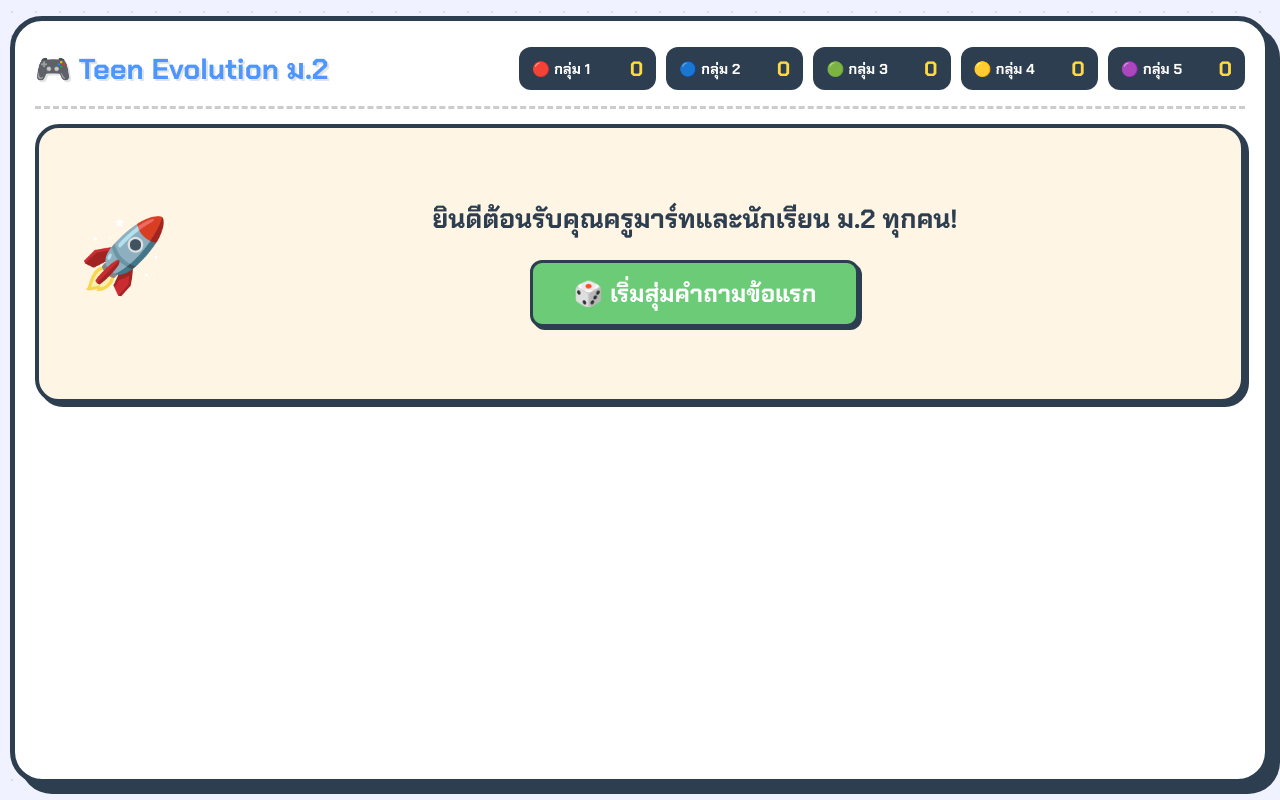
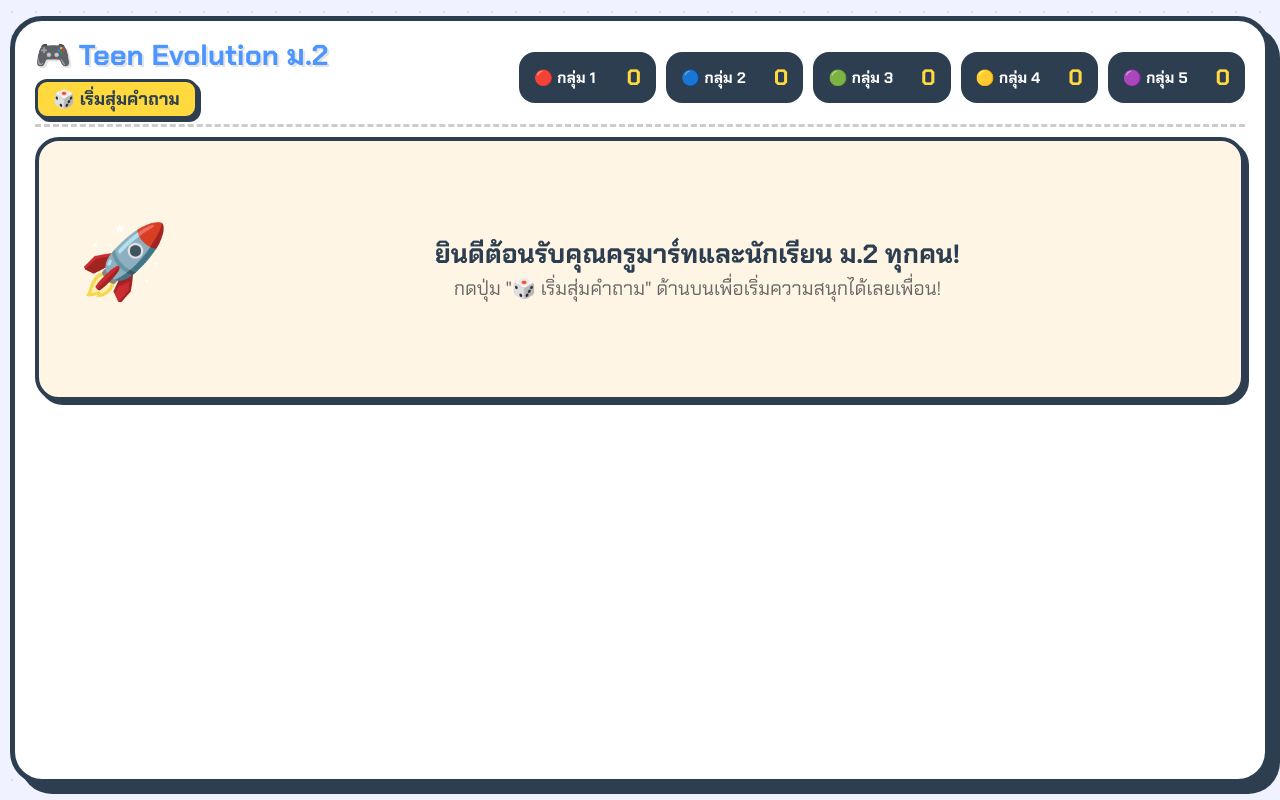
Before and after one commit to saamarthhh/teen-evolution-game, a plain HTML site: page index.html in a window 1280 px wide. Drawn offline with Linux system fonts and the light colour scheme.

Commit message:
Add files via upload

```diff
--- a/index.html
+++ b/index.html
@@ -31,7 +31,7 @@
             display: flex;
             justify-content: center;
             align-items: center;
-            overflow: hidden; /* ห้ามมีแถบเลื่อนเด็ดขาด */
+            overflow: hidden;
         }
 
         /* โครงสร้างหลักแบบล็อกขนาดหน้าจอแอป */
@@ -57,7 +57,13 @@
             align-items: center;
             border-bottom: 3px dashed #ccc;
             padding-bottom: 10px;
-            height: 10%;
+            height: 12%;
+        }
+
+        .app-title-zone {
+            display: flex;
+            flex-direction: column;
+            align-items: flex-start;
         }
 
         .app-title {
@@ -66,6 +72,27 @@
             color: var(--secondary);
             margin: 0;
             text-shadow: 2px 2px 0px #E3E3E3;
+        }
+
+        /* ปุ่มหลักสำหรับครูมาร์ทกดควบคุมเกม */
+        .btn-control {
+            background: var(--warning);
+            color: var(--dark);
+            font-family: 'Chakra Petch', sans-serif;
+            font-size: 1.1rem;
+            font-weight: bold;
+            padding: 6px 15px;
+            border: 3px solid var(--dark);
+            border-radius: 12px;
+            cursor: pointer;
+            box-shadow: 3px 3px 0px var(--dark);
+            margin-top: 5px;
+            transition: 0.1s;
+        }
+
+        .btn-control:active {
+            transform: translate(2px, 2px);
+            box-shadow: 1px 1px 0px var(--dark);
         }
 
         /* บอร์ดคะแนน 5 กลุ่มด้านบน */
@@ -79,8 +106,8 @@
         .team-box {
             background: var(--dark);
             color: white;
-            padding: 5px 10px;
-            border-radius: 12px;
+            padding: 8px 12px;
+            border-radius: 16px;
             text-align: center;
             border: 3px solid transparent;
             display: flex;
@@ -94,30 +121,30 @@
             transform: scale(1.05);
         }
 
-        .team-name { font-size: 0.9rem; font-weight: bold; }
-        .team-score { font-size: 1.3rem; color: var(--warning); font-weight: bold; }
+        .team-name { font-size: 0.95rem; font-weight: bold; }
+        .team-score { font-size: 1.4rem; color: var(--warning); font-weight: bold; }
 
         /* พื้นที่ตรงกลาง: โจทย์ และ แถบเวลา */
         .main-playzone {
-            height: 50%;
+            height: 48%;
             display: flex;
             flex-direction: column;
             justify-content: center;
             align-items: center;
-            margin: 15px 0;
+            margin: 10px 0;
         }
 
         /* การ์ดโจทย์คำถามขนาดใหญ่ */
         .question-card {
             width: 100%;
-            height: 85%;
+            height: 82%;
             background: #FFF5E4;
             border: 4px solid var(--dark);
             border-radius: 24px;
             padding: 20px 40px;
             display: flex;
             align-items: center;
-            gap: 20px;
+            gap: 25px;
             box-shadow: 4px 4px 0px var(--dark);
         }
 
@@ -142,18 +169,18 @@
         /* ตัวจับเวลาคล้าย Kahoot */
         .timer-zone {
             width: 100%;
-            height: 15%;
+            height: 18%;
             display: flex;
             align-items: center;
             gap: 15px;
-            margin-top: 10px;
+            margin-top: 5px;
         }
 
         .timer-label {
             font-size: 1.2rem;
             font-weight: bold;
             color: var(--primary);
-            min-width: 90px;
+            min-width: 95px;
         }
 
         .timer-track {
@@ -172,7 +199,7 @@
             transition: width 1s linear;
         }
 
-        /* โซนเลือกกลุ่มที่จะตอบ (สเต็ป 1) */
+        /* โซนเลือกกลุ่มที่จะตอบ */
         .selector-zone {
             height: 10%;
             background: #E8F0FE;
@@ -181,7 +208,7 @@
             display: flex;
             align-items: center;
             justify-content: center;
-            gap: 10px;
+            gap: 12px;
             padding: 5px;
         }
 
@@ -193,14 +220,15 @@
 
         .team-btn {
             font-family: 'Chakra Petch', sans-serif;
-            padding: 6px 16px;
+            padding: 6px 18px;
             font-size: 1.1rem;
             font-weight: bold;
             border: 2px solid var(--dark);
-            border-radius: 10px;
+            border-radius: 12px;
             cursor: pointer;
             background: white;
             box-shadow: 2px 2px 0px var(--dark);
+            transition: 0.1s;
         }
 
         .team-btn.selected {
@@ -210,7 +238,7 @@
             box-shadow: 0px 0px 0px var(--dark);
         }
 
-        /* โซนแผงปุ่มคำตอบ 4 สี (สเต็ป 2) */
+        /* โซนแผงปุ่มคำตอบ 4 สี */
         .answers-grid {
             height: 30%;
             display: grid;
@@ -223,7 +251,7 @@
             color: white;
             border: 3px solid var(--dark);
             border-radius: 20px;
-            padding: 15px 25px;
+            padding: 12px 25px;
             cursor: pointer;
             box-shadow: 4px 4px 0px var(--dark);
             display: flex;
@@ -273,7 +301,7 @@
             padding: 30px;
             text-align: center;
             box-shadow: 8px 8px 0px var(--dark);
-            animation: popIn 0.3s cubic-with-breathing;
+            animation: popIn 0.3s cubic-bezier(0.175, 0.885, 0.32, 1.275);
         }
 
         @keyframes popIn {
@@ -281,12 +309,12 @@
             100% { transform: scale(1); opacity: 1; }
         }
 
-        .modal-status { font-size: 2.5rem; font-weight: bold; margin-bottom: 15px; }
+        .modal-status { font-size: 2.3rem; font-weight: bold; margin-bottom: 15px; }
         .status-correct { color: var(--success); }
         .status-wrong { color: var(--primary); }
 
         .modal-explain {
-            font-size: 1.35rem;
+            font-size: 1.3rem;
             color: #333;
             line-height: 1.6;
             background: #F8F9FA;
@@ -310,13 +338,6 @@
             box-shadow: 3px 3px 0px var(--dark);
         }
 
-        .btn-start-game {
-            background: var(--success);
-            color: white;
-            font-size: 1.5rem;
-            padding: 15px 40px;
-        }
-
         .hidden { display: none !important; }
     </style>
 </head>
@@ -324,9 +345,12 @@
 
     <div class="app-window">
 
-        <!-- ส่วนหัว: ชื่อเกม และ Scoreboard ของทั้ง 5 กลุ่ม -->
+        <!-- ส่วนหัว: ชื่อเกม ปุ่มควบคุมสำหรับครู และ Scoreboard -->
         <div class="app-header">
-            <h1 class="app-title">🎮 Teen Evolution ม.2</h1>
+            <div class="app-title-zone">
+                <h1 class="app-title">🎮 Teen Evolution ม.2</h1>
+                <button class="btn-control" id="control-game-btn" onclick="nextQuestion()">🎲 เริ่มสุ่มคำถาม</button>
+            </div>
 
             <div class="scoreboard">
                 <div class="team-box" id="team-box-1"><span class="team-name">🔴 กลุ่ม 1</span><span class="team-score" id="score1">0</span></div>
@@ -343,11 +367,11 @@
                 <div id="avatar" class="question-avatar">🚀</div>
                 <div id="situation-title" class="question-text" style="text-align: center; width: 100%;">
                     ยินดีต้อนรับคุณครูมาร์ทและนักเรียน ม.2 ทุกคน!<br>
-                    <button class="team-btn btn-close-modal btn-start-game" style="margin-top:20px;" onclick="nextQuestion()">🎲 เริ่มสุ่มคำถามข้อแรก</button>
+                    <span style="font-size:1.2rem; font-weight:normal; color:#666;">กดปุ่ม "🎲 เริ่มสุ่มคำถาม" ด้านบนเพื่อเริ่มความสนุกได้เลยเพื่อน!</span>
                 </div>
             </div>
 
-            <!-- แถบเวลาสไตล์ Kahoot -->
+            <!-- แถบเวลาถอยหลัง (ซ่อนไว้ก่อนเริ่มเกม) -->
             <div class="timer-zone" id="timer-area" style="visibility: hidden;">
                 <div class="timer-label" id="timer-text">เวลา: 25 วิ</div>
                 <div class="timer-track">
@@ -356,7 +380,7 @@
             </div>
         </div>
 
-        <!-- ขั้นตอนที่ 1: เลือกกลุ่มที่ยกมือก่อนเพื่อล็อกสิทธิ์ตอบคำถาม -->
+        <!-- แถบเลือกกลุ่มสิทธิ์การตอบ -->
         <div id="selector-zone" class="selector-zone" style="visibility: hidden;">
             <span class="selector-label">📢 กลุ่มไหนยกมือก่อน? ให้ครูคลิกเลือกกลุ่ม:</span>
             <button class="team-btn" id="btn-t1" onclick="selectTeam(1)">กลุ่ม 1</button>
@@ -366,7 +390,7 @@
             <button class="team-btn" id="btn-t5" onclick="selectTeam(5)">กลุ่ม 5</button>
         </div>
 
-        <!-- ขั้นตอนที่ 2: ปุ่มตัวเลือกคำถาม 4 ด้าน -->
+        <!-- แผงปุ่มคำตอบ 4 ด้าน -->
         <div id="answer-area" class="answers-grid" style="visibility: hidden;">
             <div class="answer-button kh-red" onclick="checkAnswer('body')">
                 <div class="answer-shape">▲</div>
@@ -398,7 +422,7 @@
             </div>
         </div>
 
-        <!-- หน้าต่างแอปเด้งขึ้นมาใหม่เมื่อเฉลยหรือหมดเวลา (Modal Popup) -->
+        <!-- หน้าต่างป๊อปอัปเฉลยผลลัพธ์ (Modal) -->
         <div id="result-modal" class="modal-overlay hidden">
             <div class="modal-content">
                 <div id="modal-status" class="modal-status">🏆 ผลลัพธ์คำตอบ</div>
@@ -410,7 +434,7 @@
     </div>
 
     <script>
-        // คลังข้อคำถามวิเคราะห์ 12 ข้อที่เหมาะสมกับเวลา 5-8 นาที
+        // คลังข้อคำถามวิเคราะห์ 12 ข้อ
         const situations = [
             { text: "เบสตั้งใจอ่านหนังสือสอบจนถึงตี 3 ติดต่อกันหลายวัน แต่พอเข้าห้องสอบจริงกลับรู้สึกเบลอ ตื้อ คิดเลขไม่ออก และมีอาการปวดหัวตึบๆ ปัจจัยต้นเหตุหลักส่งผลกระทบต่อพัฒนาการด้านใด?", aspect: "body", explain: "การนอนดึก (พักผ่อนไม่เพียงพอ) เป็นปัจจัยทางด้านร่างกายที่เป็นต้นเหตุแรกสุด ทำให้สมองเบลอและเกิดอาการทางกายภาพก่อน แล้วจึงส่งผลกระทบต่อเนื่องไปยังระบบความคิดความจำทีหลังครับ", avatar: "📝" },
             { text: "ฟ้าเห็นเพื่อนสนิทในกลุ่มพากันไปเจาะสะดือและย้อมสีผมสีแรงๆ ฟ้ากลัวว่าจะคุยกับเพื่อนไม่รู้เรื่องและกลัวเพื่อนไม่คบ จึงตัดสินใจไปทำตามเพื่อนบ้าง ปัจจัยนี้เกี่ยวข้องกับด้านใดที่สุด?", aspect: "social", explain: "มีแรงผลักดันมาจาก 'กลุ่มเพื่อน' และความต้องการ 'การยอมรับในกลุ่มสังคม' เพื่อให้เข้ากับพวกพ้องได้ วัยรุ่นจึงยอมเปลี่ยนแปลงพฤติกรรมภายนอกของตัวเองตามกลุ่มเพื่อน", avatar: "💇‍♀️" },
@@ -437,30 +461,38 @@
             selectedTeamNum = null;
             timeLeft = 25;
 
-            // รีเซ็ตสถานะ UI บอร์ด
+            // รีเซ็ตสถานะ UI บอร์ดเลือกทีม
             for(let i=1; i<=5; i++) {
                 document.getElementById(`btn-t${i}`).classList.remove('selected');
                 document.getElementById(`team-box-${i}`).classList.remove('active-team');
             }
 
-            // สุ่มคำถาม
+            // สุ่มคำถามใหม่
             const randomIndex = Math.floor(Math.random() * situations.length);
             currentQuestion = situations[randomIndex];
 
             document.getElementById('avatar').innerText = currentQuestion.avatar;
             document.getElementById('situation-title').innerText = currentQuestion.text;
 
-            // เปิดแสดงองค์ประกอบทั้งหมดในหน้าจอเดียว
+            // เปิดแสดงองค์ประกอบแอปทั้งหมดพร้อมกัน
             document.getElementById('timer-area').style.visibility = 'visible';
             document.getElementById('selector-zone').style.visibility = 'visible';
             document.getElementById('answer-area').style.visibility = 'visible';
 
-            document.getElementById('start-btn').innerText = "⏭️ ข้ามข้อนี้";
+            // เปลี่ยนข้อความบนปุ่มหลักของครู
+            document.getElementById('control-game-btn').innerText = "⏭️ สุ่มข้อต่อไป";
 
-            // เริ่มนับเวลาแถบวิ่ง
+            // สั่งเริ่มเปิดตัวจับเวลาถอยหลัง 25 วินาที
             document.getElementById('timer-text').innerText = `เวลา: ${timeLeft} วิ`;
             const timerBar = document.getElementById('timer-bar');
+
+            // ปิดอนิเมชันชั่วคราวเพื่อรีเซ็ตแถบให้เต็ม 100% ก่อนเริ่มวิ่งใหม่
+            timerBar.style.transition = 'none';
             timerBar.style.width = '100%';
+
+            // บังคับให้เบราว์เซอร์รับรู้การเคลียร์ค่า ก่อนเปิดให้แถบอนิเมชันทำงาน
+            timerBar.offsetHeight;
+            timerBar.style.transition = 'width 1s linear';
 
             timerInterval = setInterval(() => {
                 timeLeft--;
@@ -488,7 +520,7 @@
         function checkAnswer(selectedAspect) {
             if (!currentQuestion) return;
             if (selectedTeamNum === null) {
-                alert("📢 ครูมาร์ทอย่าลืมคลิกเลือก 'กลุ่มที่ยกมือก่อน' ในแถบสีฟ้าด้วยครับเพื่อน!");
+                alert("📢 ครูมาร์ทอย่าลืมคลิกเลือก 'กลุ่มที่ยกมือก่อน' ในแถบสีฟ้าด้านบนด้วยครับเพื่อน!");
                 return;
             }
 
@@ -501,37 +533,36 @@
             let aspectText = { body: "ด้านร่างกาย", mind: "ด้านจิตใจและอารมณ์", social: "ด้านสังคม", intel: "ด้านสติปัญญา" }[currentQuestion.aspect];
 
             if (selectedAspect === currentQuestion.aspect) {
-                // ตอบถูก
                 scores[selectedTeamNum] += 1;
                 modalStatus.innerHTML = `<span class="status-correct">🎉 ถูกต้องแม่นยำ! กลุ่มที่ ${selectedTeamNum} รับไป 1 คะแนน</span>`;
             } else {
-                // ตอบผิด
                 modalStatus.innerHTML = `<span class="status-wrong">❌ ยังไม่ถูกจ้า กลุ่มที่ ${selectedTeamNum}!</span><br><small style="font-size:1.2rem; color:#666;">เฉลยข้อนี้คือ: <b>${aspectText}</b></small>`;
             }
 
-            modalExplain.innerHTML = `<b>💡 บทวิเคราะห์เชิงลึก:</b> ${currentQuestion.explain}`;
+            modalExplain.innerHTML = `<b>💡 บทวิเคราะห์เชิงลึกสำหรับอธิบายเด็กๆ:</b><br>${currentQuestion.explain}`;
             modal.classList.remove('hidden');
         }
 
         function timeOut() {
+            clearInterval(timerInterval);
             const modal = document.getElementById('result-modal');
             const modalStatus = document.getElementById('modal-status');
             const modalExplain = document.getElementById('modal-explain');
 
             let aspectText = { body: "ด้านร่างกาย", mind: "ด้านจิตใจและอารมณ์", social: "ด้านสังคม", intel: "ด้านสติปัญญา" }[currentQuestion.aspect];
 
-            modalStatus.innerHTML = `<span class="status-wrong">⏰ หมดเวลาถกเถียงกันแล้วจ้า!</span><br><small style="font-size:1.2rem; color:#666;">ไม่มีกลุ่มไหนได้คะแนน (เฉลยคือ: <b>${aspectText}</b>)</small>`;
-            modalExplain.innerHTML = `<b>💡 บทวิเคราะห์เชิงลึก:</b> ${currentQuestion.explain}`;
+            modalStatus.innerHTML = `<span class="status-wrong">⏰ หมดเวลาถกเถียงกันแล้วจ้า!</span><br><small style="font-size:1.2rem; color:#666;">ไม่มีกลุ่มไหนได้คะแนนในข้อนี้ (เฉลยคือ: <b>${aspectText}</b>)</small>`;
+            modalExplain.innerHTML = `<b>💡 บทวิเคราะห์เชิงลึกสำหรับอธิบายเด็กๆ:</b><br>${currentQuestion.explain}`;
             modal.classList.remove('hidden');
         }
 
         function closeModal() {
             document.getElementById('result-modal').classList.add('hidden');
-            // อัปเดตคะแนนขึ้นบอร์ดหลักหลังจากปิดหน้าต่างป๊อปอัป
+            // อัปเดตคะแนนสะสมขึ้นแสดงผลบน Scoreboard หลัก
             for(let i=1; i<=5; i++) {
                 document.getElementById(`score${i}`).innerText = scores[i];
             }
-            // สุ่มข้อต่อไปทันที
+            // ทำการสุ่มข้อต่อไปให้ครูมาร์ททันทีโดยไม่ต้องคลิกซ้ำ
             nextQuestion();
         }
     </script>
```
